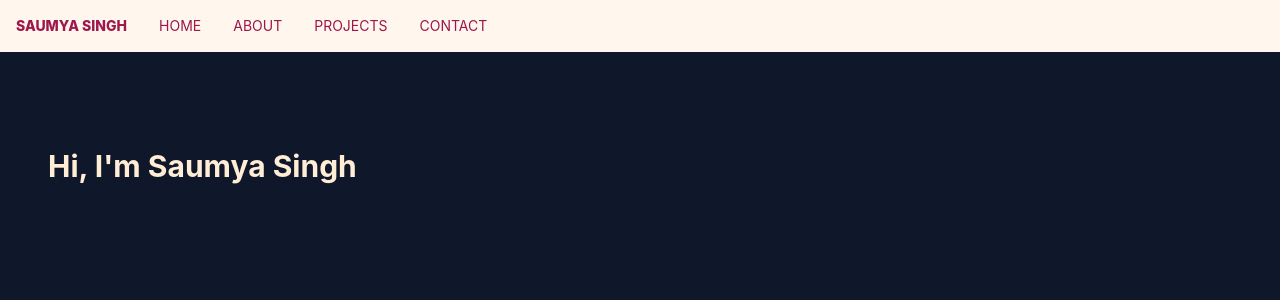
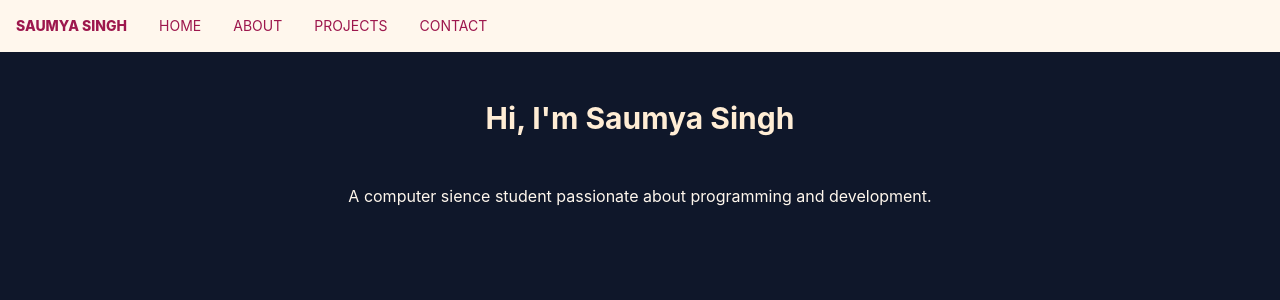
Before and after one commit to SaumyaSingh14-web/Portfolio, a React (Create React App) app: page / in a window 1280 px wide. Shown: the top 300 px of the page. Built offline with nearby package versions, Linux system fonts and the light colour scheme.

Commit message:
description

```diff
--- a/src/App.js
+++ b/src/App.js
@@ -6,8 +6,11 @@ function App() {
   return (
     <div>
       <Navbar />
-      <div className="bg-slate-900 flex min-h-screen min-w-full ">
-        <Title title="Hi, I'm Saumya Singh" />
+      <div className="bg-slate-900 min-h-screen min-w-full ">
+        <Title
+          title="Hi, I'm Saumya Singh"
+          description="A computer sience student passionate about programming and development."
+        />
       </div>
     </div>
   );
--- a/src/components/Title.jsx
+++ b/src/components/Title.jsx
@@ -1,7 +1,10 @@
 function Title(props){
     return(
-            <div className={`text-orange-100 p-12 font-bold text-3xl mt-12 text-center ${props.className}`}>{props.title}</div>
-    );
+            <div>
+                <div className={`text-orange-100 p-12 font-bold text-3xl text-center ${props.className}`}>{props.title}</div>
+                <div className={`text-orange-50 text-md text-center ${props.className}`}>{props.description}</div>
+            </div>
+            );
 
 }
 
```
